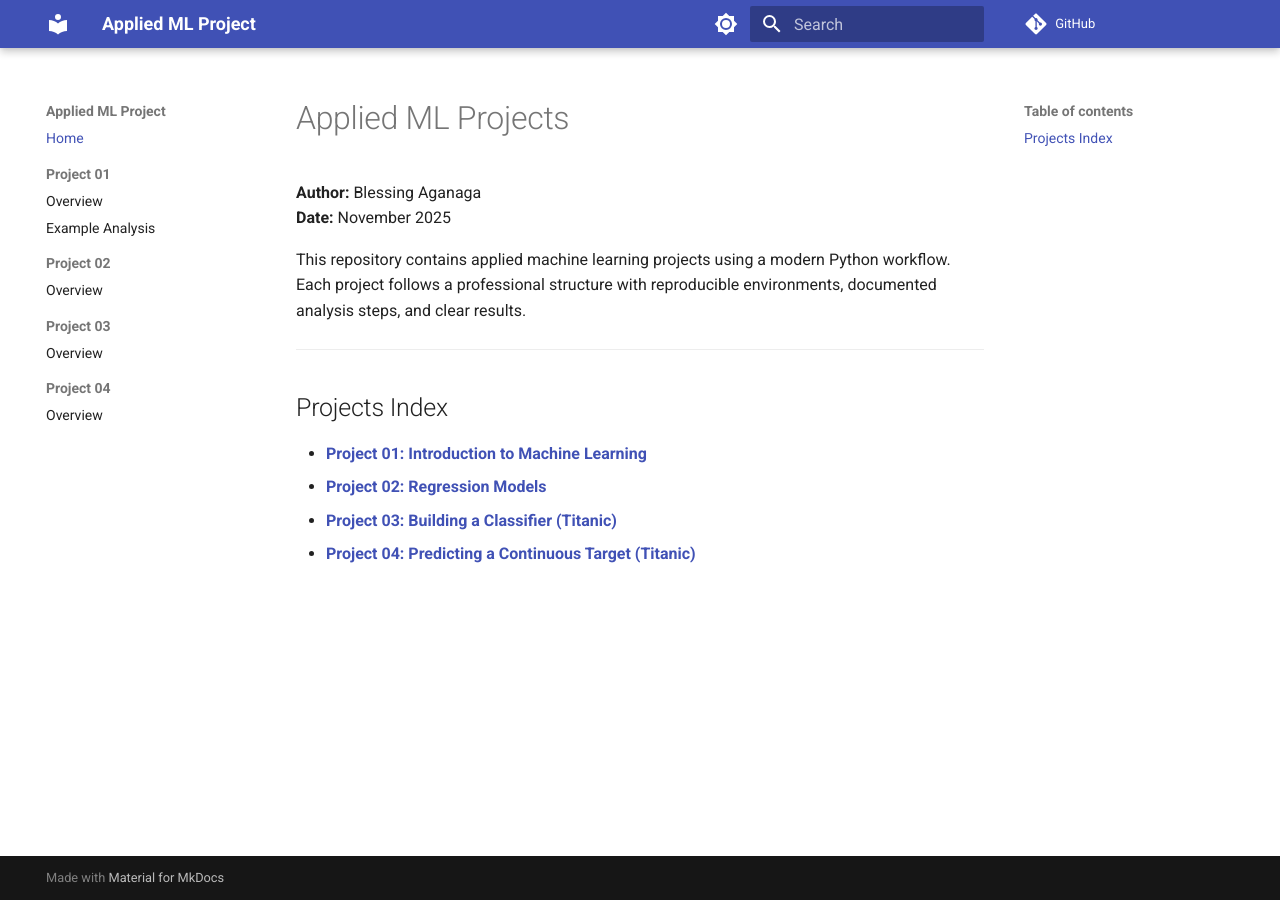
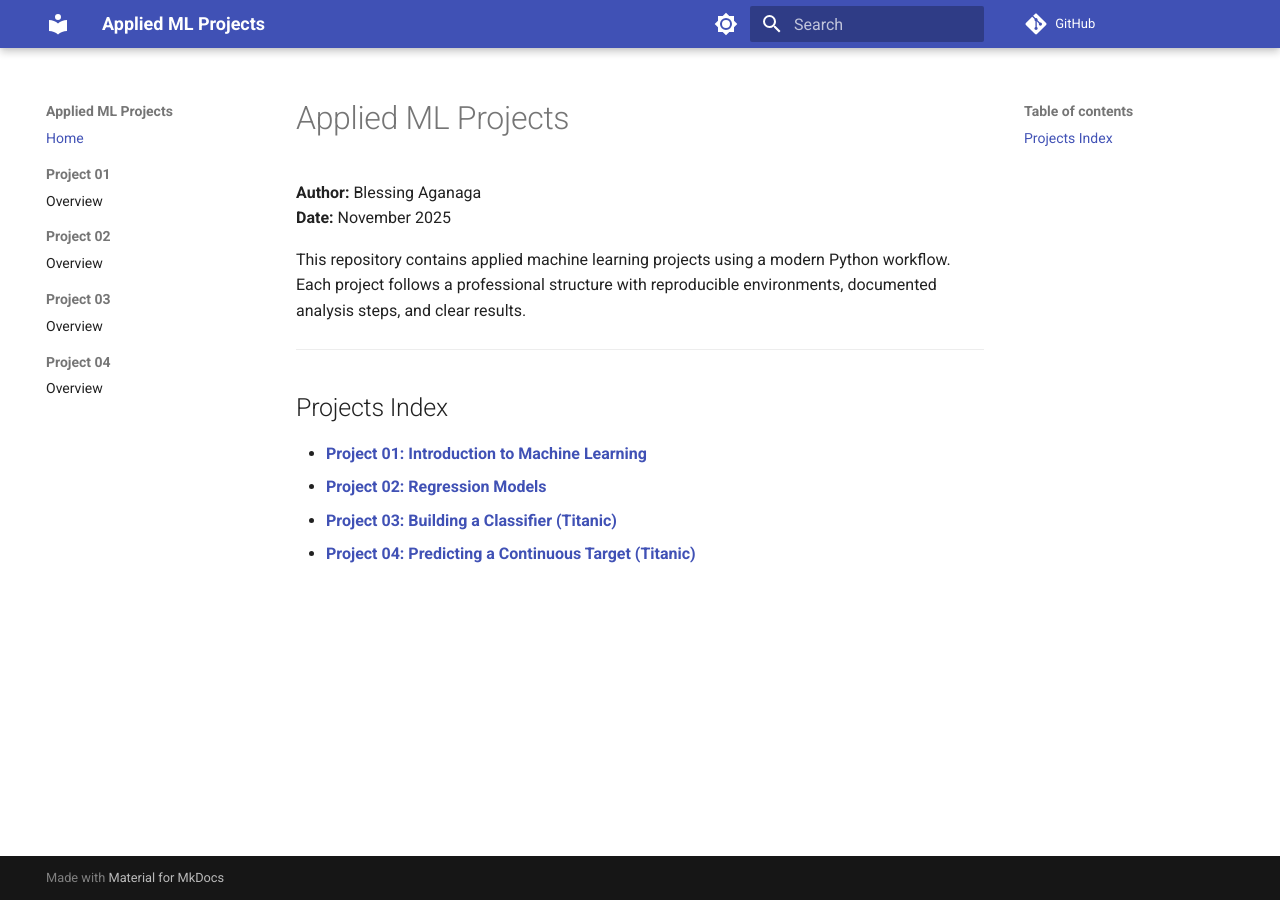
Before and after one commit to teflxndxn/applied-ml-blessing, an MkDocs documentation site: the page built from docs/index.md, in a window 1280 px wide. Built offline with MkDocs 1.6.1 and Material for MkDocs 9.7.7, drawn with Linux system fonts in a browser that asks for light colours; comment, search, counter and statistics services are not loaded.

Commit message:
Update mkdocs.yml with correct site info and Project 04 link

```diff
--- a/mkdocs.yml
+++ b/mkdocs.yml
@@ -1,16 +1,11 @@
 # mkdocs.yml
 # Configuration file for MkDocs (Automated project documentation generator)
 
-# TODO: Change denisecase to your GitHub username (use CTRL F to find all instances)
-# TODO: Change applied-ml-template to your repository name (use CTRL F to find all instances)
-# TODO: Update site_description
-# TODO: Update site_author
-
-site_name: Applied ML Project
-site_url: https://denisecase.github.io/applied-ml-template/
-repo_url: https://github.com/denisecase/applied-ml-template
-site_description: Professional applied ML project
-site_author: Denise Case
+site_name: Applied ML Projects
+site_url: https://teflxndxn.github.io/applied-ml-blessing/
+repo_url: https://github.com/teflxndxn/applied-ml-blessing
+site_description: Professional applied machine learning projects by Blessing Aganaga
+site_author: Blessing Aganaga
 docs_dir: docs
 site_dir: site
 
@@ -18,15 +13,14 @@
   name: material
   features:
     - navigation.expand
-    - navigation.sections # Group navigation items
-    - navigation.top # Back-to-top button
-    - search.suggest # Search suggestions as you type
-    - search.highlight # Highlight search terms
-    - content.code.copy # Copy button on code blocks
-    - toc.follow # Highlight current section in TOC
-
+    - navigation.sections
+    - navigation.top
+    - search.suggest
+    - search.highlight
+    - content.code.copy
+    - toc.follow
   palette:
-    - scheme: default # Light/dark mode toggle
+    - scheme: default
       primary: indigo
       accent: indigo
       toggle:
@@ -46,27 +40,26 @@
         python:
           options:
             show_source: true
-            show_root_heading: true # Include module names
-            show_root_toc_entry: true # Include module in TOC
-            docstring_style: google # Professional docstring format
+            show_root_heading: true
+            show_root_toc_entry: true
+            docstring_style: google
             show_signature_annotations: true
-            separate_signature: true    # Makes function signatures easier to read
+            separate_signature: true
 
 markdown_extensions:
-  - admonition # Note/Warning/Tip boxes
-  - codehilite # Syntax highlighting
-  - tables # Markdown tables
+  - admonition
+  - codehilite
+  - tables
   - toc:
-      permalink: true # Clickable headers
+      permalink: true
       toc_depth: 3
-  - pymdownx.superfences # Code blocks with syntax highlighting
-  - pymdownx.details # Collapsible sections
+  - pymdownx.superfences
+  - pymdownx.details
 
 nav:
   - Home: index.md
   - Project 01:
       - Overview: project01/README.md
-      - Example Analysis: project01/EXAMPLE_ANALYSIS.md
   - Project 02:
       - Overview: project02/README.md
   - Project 03:
```
